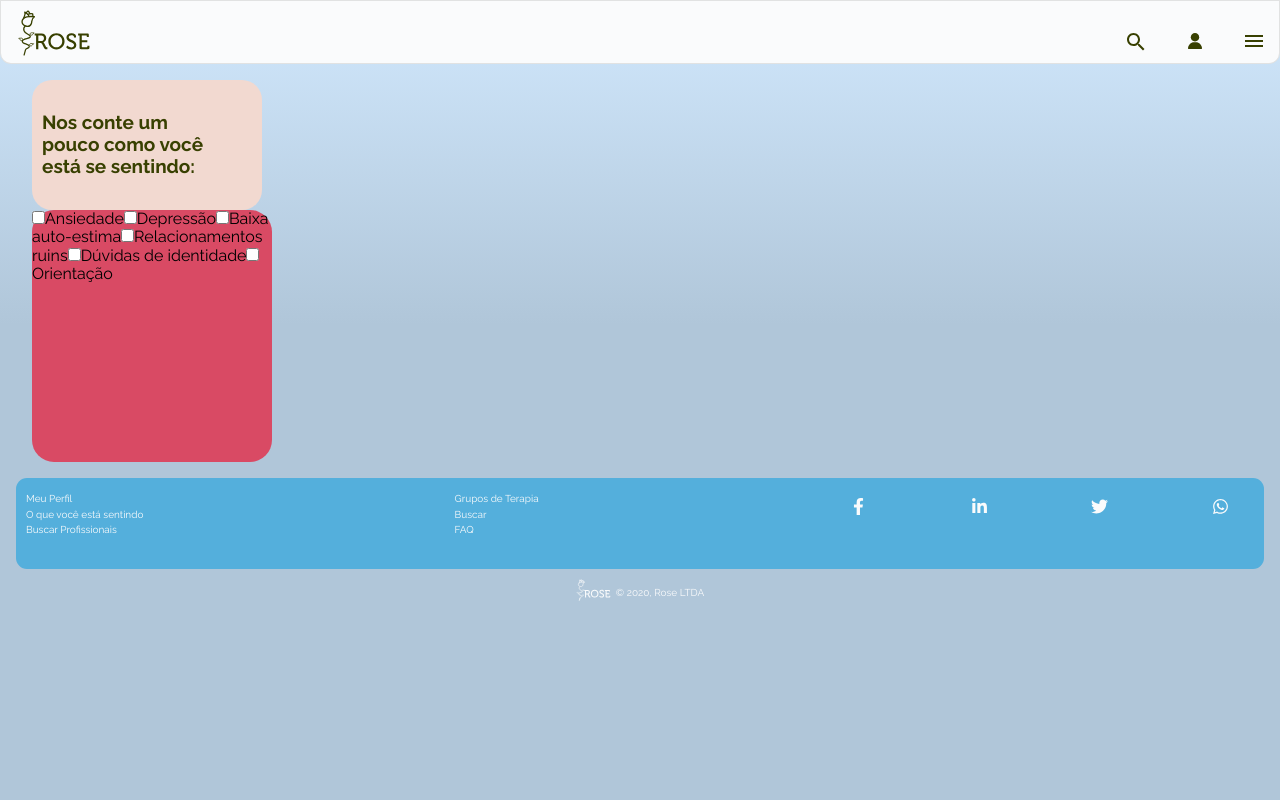
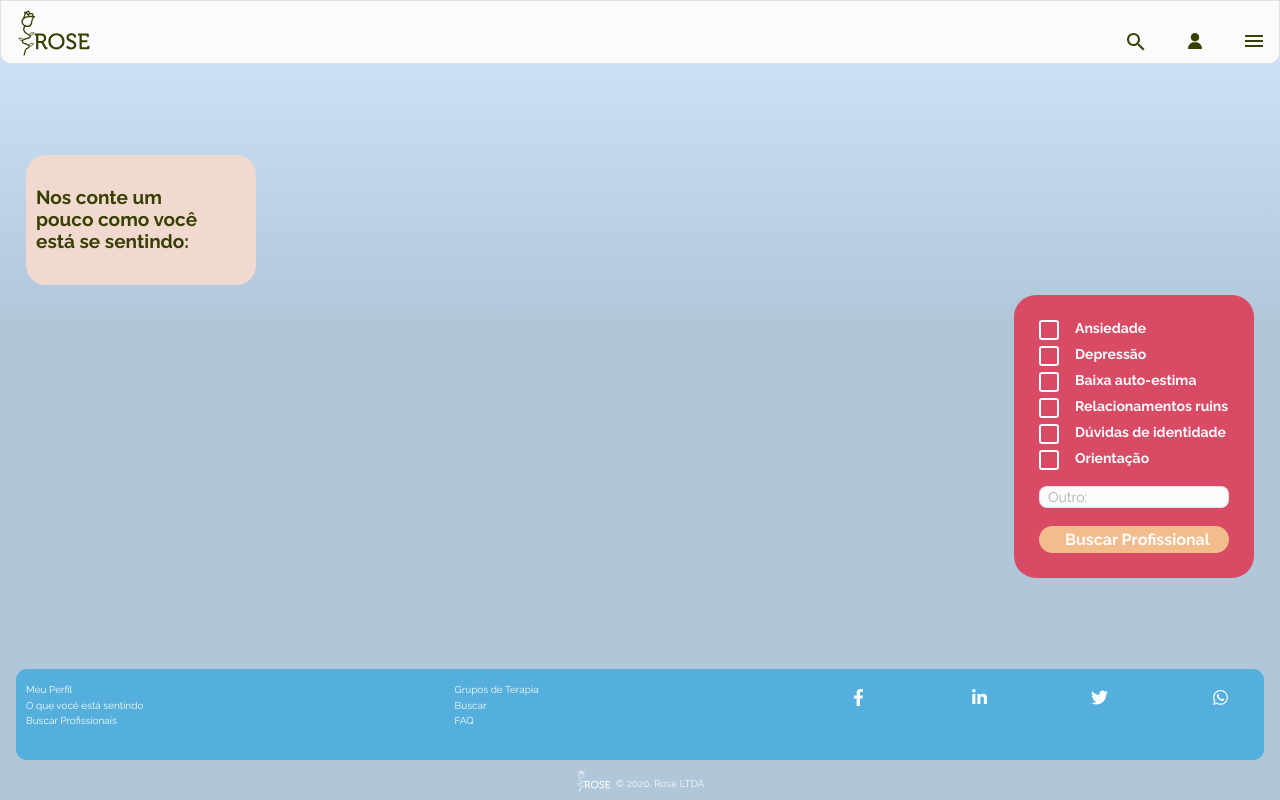
Before and after one commit to fabriciopolato/rose-frontend, a React (Create React App) app: page /feeling in a window 1280 px wide. Built offline with nearby package versions, Linux system fonts and the light colour scheme.

Commit message:
feat: add FeelingCheckbox component and finish Feeling page

```diff
--- a/src/components/FeelingCheckbox/index.tsx
+++ b/src/components/FeelingCheckbox/index.tsx
@@ -1,4 +1,6 @@
 import React from 'react';
+
+import { Label } from './styles';
 
 interface IProps {
   id: string;
@@ -6,10 +8,10 @@
 
 const FeelingCheckbox: React.FC<IProps> = ({ children, id }) => {
   return (
-    <label htmlFor={id}>
+    <Label htmlFor={id}>
       <input type="checkbox" id={id} />
       {children}
-    </label>
+    </Label>
   );
 };
 
--- /dev/null
+++ b/src/components/FeelingCheckbox/styles.ts
@@ -0,0 +1,51 @@
+import styled from 'styled-components';
+
+export const Label = styled.label`
+  display: flex;
+  align-items: flex-start;
+
+  font-weight: 600;
+  font-size: 14px;
+
+  color: ${props => props.theme.white};
+
+  input[type='checkbox'] {
+    all: unset;
+    position: relative;
+    cursor: pointer;
+    margin-right: 36px;
+    margin-bottom: 26px;
+  }
+
+  input[type='checkbox']:before {
+    content: '';
+    display: block;
+    position: absolute;
+    width: 16px;
+    height: 16px;
+    top: 0;
+    left: 0;
+    border: 2px solid ${props => props.theme.white};
+    border-radius: 3px;
+    background-color: ${props => props.theme.red};
+  }
+
+  input[type='checkbox']:checked:before {
+    background-color: ${props => props.theme.white};
+  }
+
+  input[type='checkbox']:checked:after {
+    content: '';
+    display: block;
+    width: 5px;
+    height: 10px;
+    border: solid ${props => props.theme.red};
+    border-width: 0 2px 2px 0;
+    -webkit-transform: rotate(45deg);
+    -ms-transform: rotate(45deg);
+    transform: rotate(45deg);
+    position: absolute;
+    top: 2px;
+    left: 6px;
+  }
+`;
--- a/src/components/Input/styles.ts
+++ b/src/components/Input/styles.ts
@@ -1,18 +1,19 @@
 import styled from 'styled-components';
 
 export const StyledInput = styled.input`
+  width: 100%;
   background-color: ${props => props.theme.white};
-  border: 0.8px solid rgba(0, 0, 0, 0.1);
+  border: 1px solid rgba(0, 0, 0, 0.1);
   border-radius: 8px;
-  padding: 8px 0 8px 16px;
+  padding: 2px 0 2px 8px;
 
   font-family: Raleway;
   font-weight: normal;
-  font-size: 1.6rem;
+  font-size: 1.4rem;
 
   color: ${props => props.theme.black};
 
   &::placeholder {
-    color: #333;
+    color: rgba(0, 0, 0, 0.3);
   }
 `;
--- a/src/components/ReviewCard/index.tsx
+++ b/src/components/ReviewCard/index.tsx
@@ -21,7 +21,7 @@
           <img src={ratingStars} alt="estrelas de avaliação" />
         </div>
 
-        <p>Dezembro/2019</p>
+        <small>Dezembro/2019</small>
       </Content>
     </Container>
   );
--- a/src/pages/Feeling/index.tsx
+++ b/src/pages/Feeling/index.tsx
@@ -1,7 +1,16 @@
 import React from 'react';
 
-import { Navbar, Footer, FeelingCheckbox } from '../../components';
+import {
+  Navbar,
+  Footer,
+  FeelingCheckbox,
+  Input,
+  Button,
+} from '../../components';
 import { Container, Content, CardQuestions, CardCheckboxes } from './styles';
+import theme from '../../styles/theme';
+
+const { orange, white, lightSteelBlue } = theme;
 
 const Feeling: React.FC = () => {
   return (
@@ -24,6 +33,15 @@
             Dúvidas de identidade
           </FeelingCheckbox>
           <FeelingCheckbox id="guidance">Orientação </FeelingCheckbox>
+          <Input type="text" placeholder="Outro:"></Input>
+          <Button
+            backgroundColor={orange}
+            backgroundColorOnHover={lightSteelBlue}
+            textColor={white}
+            textColorOnHover={white}
+          >
+            Buscar Profissional
+          </Button>
         </CardCheckboxes>
       </Content>
       <Footer />
--- a/src/pages/Feeling/styles.ts
+++ b/src/pages/Feeling/styles.ts
@@ -5,10 +5,15 @@
 `;
 
 export const Content = styled.div`
+  min-height: calc(100vh - 64px - 131px);
   width: 100%;
   max-width: 1248px;
   margin: 0 auto;
-  padding: 16px;
+  padding: 10px;
+  display: flex;
+  flex-direction: column;
+  align-items: flex-start;
+  justify-content: center;
 `;
 
 export const CardQuestions = styled.div`
@@ -17,6 +22,7 @@
   width: 230px;
   height: 130px;
   padding: 32px 40px 32px 10px;
+  margin-bottom: 10px;
 
   & > p {
     font-weight: 600;
@@ -29,5 +35,21 @@
   background: ${props => props.theme.red};
   border-radius: 22px;
   width: 240px;
-  height: 252px;
+  padding: 25px;
+
+  align-self: flex-end;
+
+  & > label:last-of-type {
+    margin-bottom: 10px;
+  }
+
+  & > input[type='text'] {
+    margin-bottom: 18px;
+  }
+
+  & > button {
+    width: 100%;
+    border-radius: 20px;
+    padding: 5px 14px 3px 21px;
+  }
 `;
--- a/src/pages/Home/index.tsx
+++ b/src/pages/Home/index.tsx
@@ -58,7 +58,7 @@
         Um lugar totalmente seguro e livre de preconceitos. Compartilhe
         experiências, vamos nos ajudar!
       </HomeCard>
-      <HomeCard title="Sem título" image={card2} isReversed>
+      <HomeCard title="O que está sentindo?" image={card2} isReversed>
         Conta pra gente o que está sentindo e indicaremos uma lista de
         profissionais que possam te ajudar.
       </HomeCard>
```
